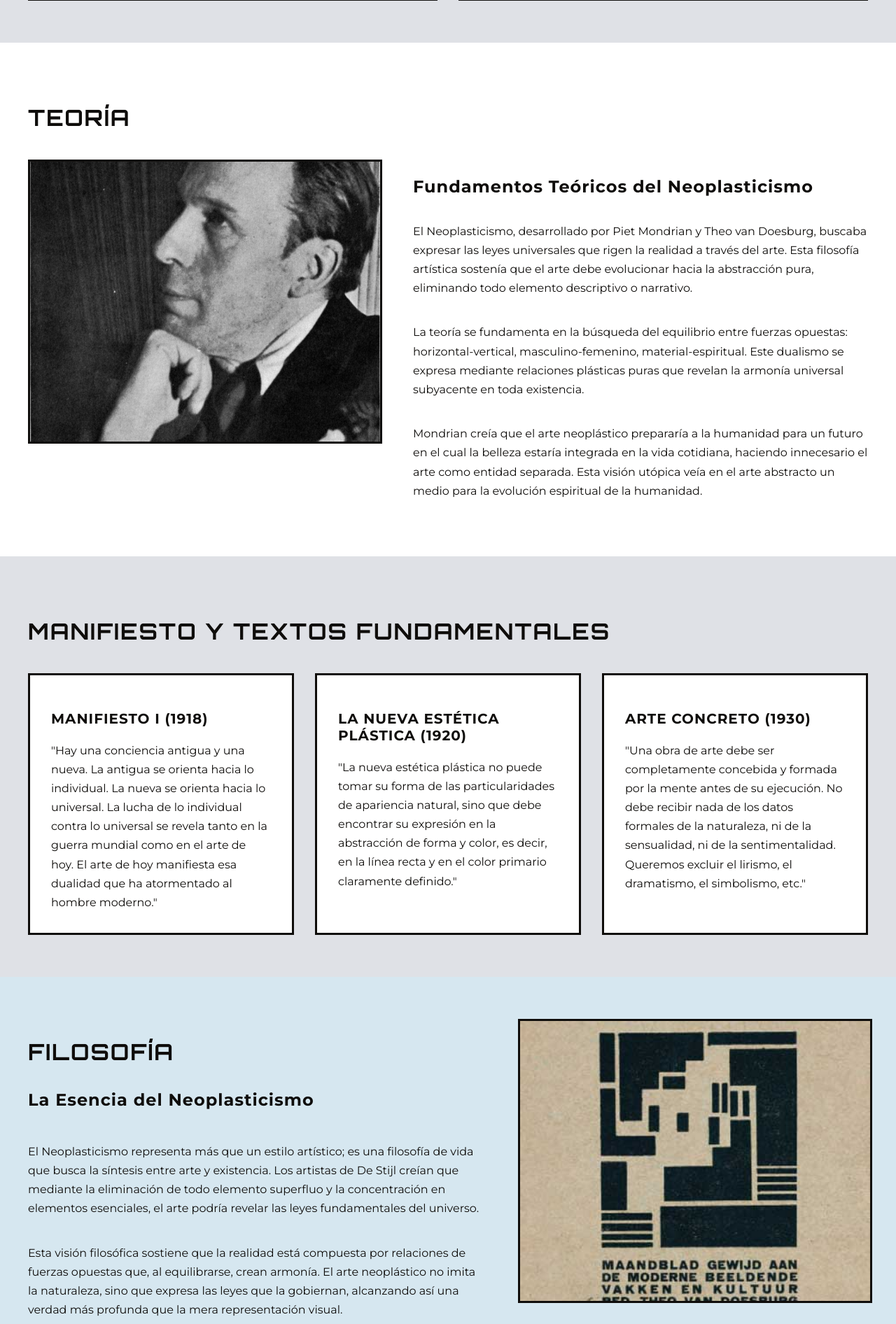
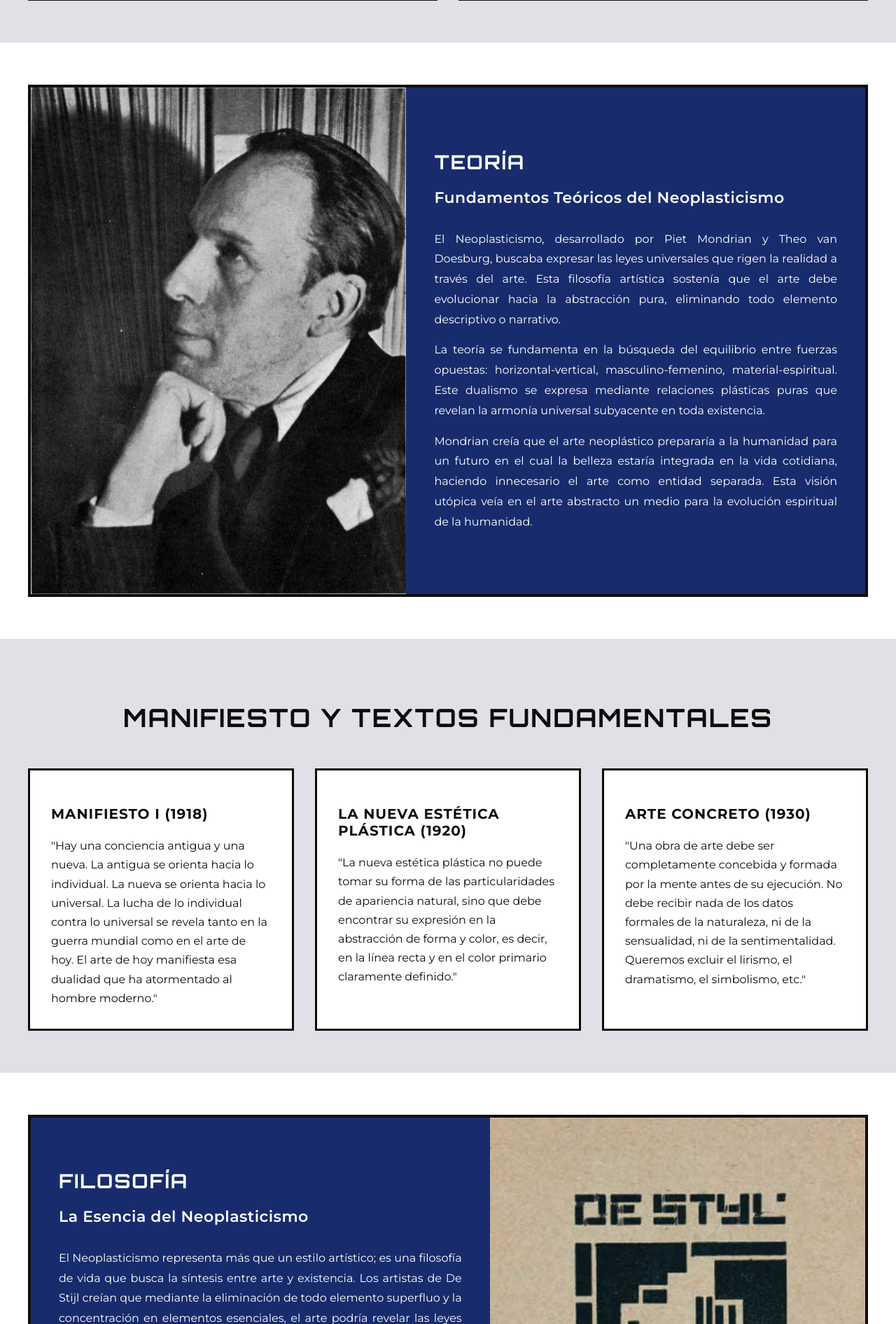
Before and after one commit to caronigra/de-stijl, a PHP site: page /filosofia.html in a window 1280 px wide; the page is wider, and only the part inside the window is pictured. Shown: the part 1634-3526 px from the top of that part at 70% size. Run offline with PHP 8.4, Linux system fonts and the light colour scheme.

Commit message:
feat: mejorar diseño de secciones Teoría y Filosofía en página de Filosofía
- Reorganizar sección Teoría con diseño más estructurado y limpio
- Agregar borde contenedor negro grueso (4px) a ambas secciones
- Aplicar fondo azul (#182c6d) con textos en blanco para mejor contraste
- Implementar título interno en sección Teoría (h2 + h3)
- Eliminar título superior de sección Teoría para reducir redundancia
- Unificar estilos entre secciones Teoría y Filosofía final
- Mejorar espaciado interno con padding de 40px
- Ajustar imagen para ocupar altura completa del contenedor
- Centrar título principal de sección
- Optimizar diseño responsive para tablet y móvil
- Mantener texto justificado para mejor legibilidad

```diff
--- a/css/style.css
+++ b/css/style.css
@@ -2523,53 +2523,71 @@ body.artistas #hero {
 
 .section-title {
     font-family: 'Orbitron', sans-serif;
-    font-size: 32px;
+    font-size: 36px;
     font-weight: 700;
     color: #0f0d0b;
-    margin-bottom: 40px;
+    margin-bottom: 50px;
     letter-spacing: 2px;
-    text-align: left;
+    text-align: center;
 }
 
 .teoria-content {
     display: flex;
-    gap: 50px;
-    align-items: flex-start;
+    gap: 0;
+    align-items: stretch;
+    border: 4px solid #0f0d0b;
+    background-color: #182c6d;
 }
 
 .teoria-image {
     flex: 1;
-    max-width: 500px;
+    max-width: 45%;
+    position: relative;
 }
 
 .teoria-image img {
     width: 100%;
-    height: 400px;
+    height: 100%;
     object-fit: cover;
-    border: 3px solid #0f0d0b;
+    display: block;
 }
 
 .teoria-text {
     flex: 1;
     display: flex;
     flex-direction: column;
+    padding: 40px;
+    justify-content: center;
+    gap: 15px;
+}
+
+.teoria-text h2 {
+    font-family: 'Orbitron', sans-serif;
+    font-size: 28px;
+    font-weight: 700;
+    color: #fff;
+    margin: 0 0 5px 0;
+    letter-spacing: 2px;
+    text-transform: uppercase;
 }
 
 .teoria-text h3 {
     font-family: 'Montserrat', sans-serif;
-    font-size: 24px;
-    font-weight: 700;
-    color: #0f0d0b;
-    margin-bottom: 20px;
-    letter-spacing: 1px;
+    font-size: 22px;
+    font-weight: 600;
+    color: #fff;
+    margin: 0 0 15px 0;
+    letter-spacing: 0.5px;
+    line-height: 1.3;
 }
 
 .teoria-text p {
     font-family: 'Montserrat', sans-serif;
     font-size: 16px;
-    line-height: 1.7;
-    color: #0f0d0b;
-    margin-bottom: 20px;
+    line-height: 1.8;
+    color: #fff;
+    margin: 0;
+    text-align: justify;
 }
 
 /* Sección MANIFIESTO Y TEXTOS FUNDAMENTALES */
@@ -2620,9 +2638,9 @@ body.artistas #hero {
     margin: 0;
 }
 
-/* Sección final FILOSOFÍA con fondo azul */
+/* Sección final FILOSOFÍA */
 #filosofia-final-section {
-    background-color: #d6e7f0;
+    background-color: #fff;
     padding: 60px 0;
 }
 
@@ -2634,62 +2652,91 @@ body.artistas #hero {
 
 .filosofia-final-content {
     display: flex;
-    gap: 50px;
-    align-items: flex-start;
+    gap: 0;
+    align-items: stretch;
+    border: 4px solid #0f0d0b;
+    background-color: #182c6d;
 }
 
 .filosofia-final-text {
     flex: 1;
     display: flex;
     flex-direction: column;
+    padding: 40px;
+    justify-content: center;
+    gap: 15px;
 }
 
 .filosofia-final-text h2 {
     font-family: 'Orbitron', sans-serif;
-    font-size: 32px;
+    font-size: 28px;
     font-weight: 700;
-    color: #0f0d0b;
-    margin-bottom: 10px;
+    color: #fff;
+    margin: 0 0 5px 0;
     letter-spacing: 2px;
+    text-transform: uppercase;
 }
 
 .filosofia-final-text h3 {
     font-family: 'Montserrat', sans-serif;
-    font-size: 24px;
-    font-weight: 700;
-    color: #0f0d0b;
-    margin-bottom: 30px;
-    letter-spacing: 1px;
+    font-size: 22px;
+    font-weight: 600;
+    color: #fff;
+    margin: 0 0 15px 0;
+    letter-spacing: 0.5px;
+    line-height: 1.3;
 }
 
 .filosofia-final-text p {
     font-family: 'Montserrat', sans-serif;
     font-size: 16px;
-    line-height: 1.7;
-    color: #0f0d0b;
-    margin-bottom: 20px;
+    line-height: 1.8;
+    color: #fff;
+    margin: 0;
+    text-align: justify;
 }
 
 .filosofia-final-image {
     flex: 1;
-    max-width: 500px;
+    max-width: 45%;
+    position: relative;
 }
 
 .filosofia-final-image img {
     width: 100%;
-    height: 400px;
+    height: 100%;
     object-fit: cover;
-    border: 3px solid #0f0d0b;
+    display: block;
 }
 
 /* Responsive Design para Filosofía */
 @media (max-width: 1024px) {
     .teoria-content {
-        gap: 30px;
+        gap: 0;
+    }
+
+    .teoria-text {
+        padding: 35px 30px;
+    }
+
+    .teoria-text h3 {
+        font-size: 24px;
     }
 
     .filosofia-final-content {
-        gap: 30px;
+        gap: 0;
+    }
+
+    .filosofia-final-text {
+        padding: 35px 30px;
+    }
+
+    .filosofia-final-text h2 {
+        font-size: 24px;
+    }
+
+    .filosofia-final-text h3 {
+        font-size: 22px;
     }
 
     .manifiesto-grid {
--- a/filosofia.html
+++ b/filosofia.html
@@ -162,12 +162,12 @@
         <!-- SecciÓn TEORÍA -->
         <section id="teoria-section">
             <div class="teoria-container">
-                <h2 class="section-title">TEORÍA</h2>
                 <div class="teoria-content">
                     <div class="teoria-image">
                         <img src="imagenes/filosofia/imagen-1.jpg" alt="TeorÍa FilosÓfica">
                     </div>
                     <div class="teoria-text">
+                        <h2>Teoría</h2>
                         <h3>Fundamentos Teóricos del Neoplasticismo</h3>
                         <p>El Neoplasticismo, desarrollado por Piet Mondrian y Theo van Doesburg, buscaba expresar las leyes universales que rigen la realidad a través del arte. Esta filosofía artística sostenía que el arte debe evolucionar hacia la abstracción pura, eliminando todo elemento descriptivo o narrativo.</p>
                         <p>La teoría se fundamenta en la búsqueda del equilibrio entre fuerzas opuestas: horizontal-vertical, masculino-femenino, material-espiritual. Este dualismo se expresa mediante relaciones plásticas puras que revelan la armonía universal subyacente en toda existencia.</p>
```
Also changed, not shown: other parts of css/style.css (+92 -21 lines).
